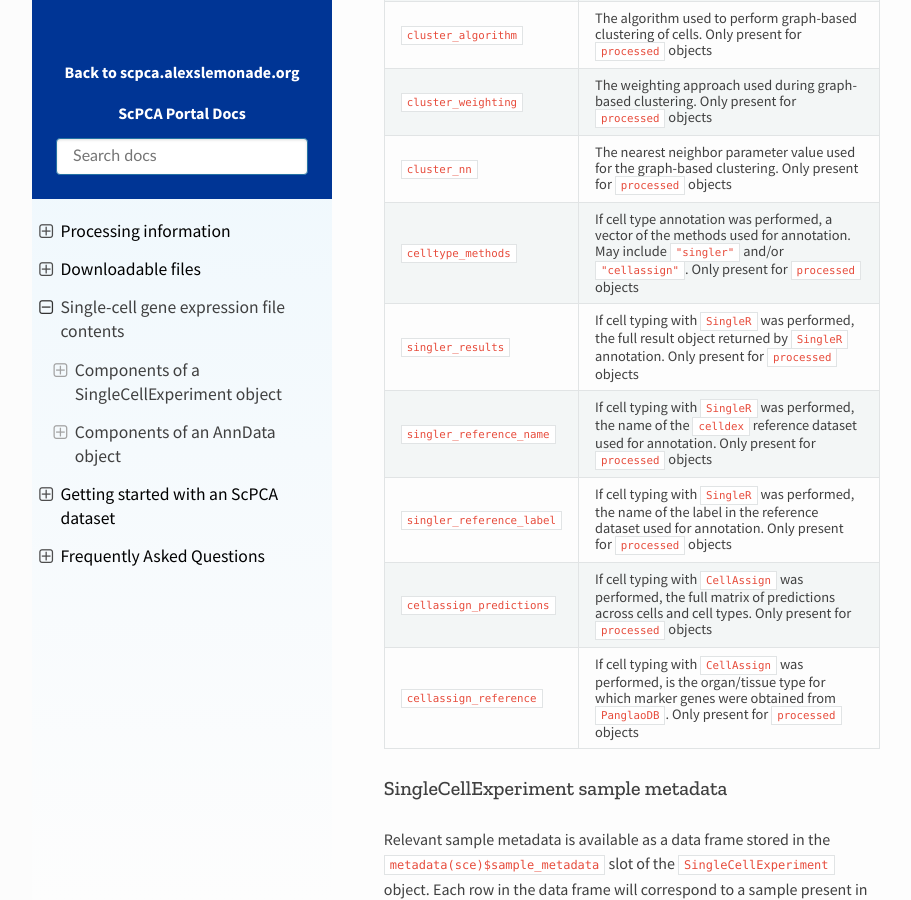
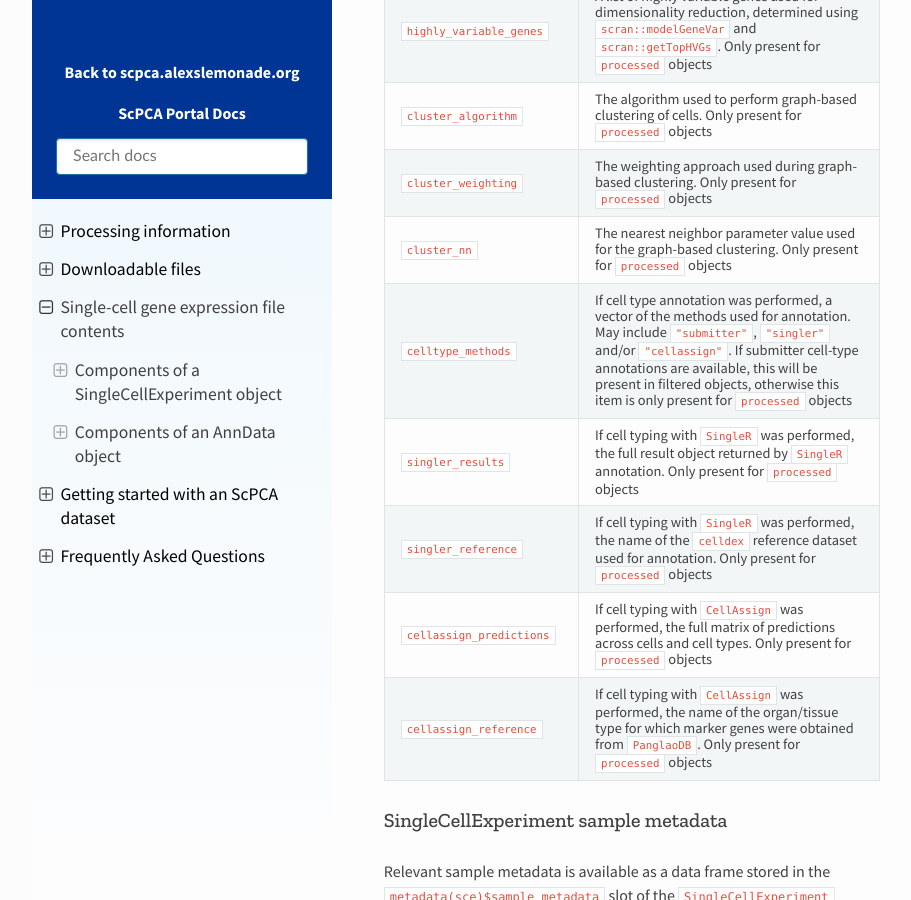
Before and after one commit to DongzeHE/scpca-docs, a Sphinx documentation site: the page built from docs/sce_file_contents.md, in a window 1280 px wide and 900 px high, scrolled down 5692 px. Shown: the whole window, without its empty margins (158-1069 px from the left). Built offline with Sphinx 7.4.7 and the Read the Docs theme 2.0.0, drawn with Linux system fonts in a browser that asks for light colours; some of the changed text lies outside the part shown.

Commit message:
make sure sce contents are synced with cell type annotations

```diff
--- a/docs/sce_file_contents.md
+++ b/docs/sce_file_contents.md
@@ -51,6 +51,7 @@
 | `subsets_mito_detected` | Number of mitochondrial genes detected                                                                                                                                                        |
 | `subsets_mito_percent`  | Percent of all UMI counts assigned to mitochondrial genes                                                                                                                                     |
 | `total`                 | Total UMI count for RNA-seq data and any alternative experiments (i.e., ADT data from CITE-seq)                                                                                                             |
+| `submitter_annotation` | If available, cell type annotations obtained from the submitter. Cells that are not classified by the submitter are labeled as "Unclassified cell" |
 
 The following additional per-cell data columns are included in both the `filtered` and `processed` objects.
 These columns include metrics calculated by [`miQC`](https://bioconductor.org/packages/release/bioc/html/miQC.html), a package that jointly models proportion of reads belonging to mitochondrial genes and number of unique genes detected to predict low-quality cells.
@@ -63,6 +64,7 @@
 | `miQC_pass`             | Indicates whether the cell passed the default miQC filtering. `TRUE` is assigned to cells with a low probability of being compromised (`prob_compromised` < 0.75) or [sufficiently low mitochondrial content](https://bioconductor.org/packages/release/bioc/vignettes/miQC/inst/doc/miQC.html#preventing-exclusion-of-low-mito-cells)  |
 | `scpca_filter` | Labels cells as either `Keep` or `Remove` based on filtering criteria (`prob_compromised` < 0.75 and number of unique genes detected > 200) |
 | `adt_scpca_filter` | If CITE-seq was performed, labels cells as either `Keep` or `Remove` based on ADT filtering criteria (`discard = TRUE` as determined by [`DropletUtils::CleanTagCounts()`](https://rdrr.io/github/MarioniLab/DropletUtils/man/cleanTagCounts.html)) |
+
 
 The `processed` object has one additional `colData` column reflecting cluster assignments.
 Further, if cell type annotation was performed, there will be additional columns representing annotation results in the `processed` object's `colData`, as described in the {ref}`cell type annotation processing section <processing_information:Cell type annotation>`.
@@ -130,12 +132,11 @@
 | `cluster_algorithm` | The algorithm used to perform graph-based clustering of cells. Only present for `processed` objects |
 | `cluster_weighting` | The weighting approach used during graph-based clustering. Only present for `processed` objects |
 | `cluster_nn`        | The nearest neighbor parameter value used for the graph-based clustering. Only present for `processed` objects |
-| `celltype_methods` | If cell type annotation was performed, a vector of the methods used for annotation. May include `"singler"` and/or `"cellassign"`. Only present for `processed` objects |
+| `celltype_methods` | If cell type annotation was performed, a vector of the methods used for annotation. May include `"submitter"`, `"singler"` and/or `"cellassign"`. If submitter cell-type annotations are available, this will be present in filtered objects, otherwise this item is only present for `processed` objects |
 | `singler_results` | If cell typing with `SingleR` was performed, the full result object returned by `SingleR` annotation. Only present for `processed` objects |
-| `singler_reference_name` | If cell typing with `SingleR` was performed, the name of the [`celldex`](http://bioconductor.org/packages/release/data/experiment/html/celldex.html) reference dataset used for annotation. Only present for `processed` objects |
-| `singler_reference_label` | If cell typing with `SingleR` was performed, the name of the label in the reference dataset used for annotation. Only present for `processed` objects |
+| `singler_reference` | If cell typing with `SingleR` was performed, the name of the [`celldex`](http://bioconductor.org/packages/release/data/experiment/html/celldex.html) reference dataset used for annotation. Only present for `processed` objects |
 | `cellassign_predictions` | If cell typing with `CellAssign` was performed, the full matrix of predictions across cells and cell types. Only present for `processed` objects |
-| `cellassign_reference` | If cell typing with `CellAssign` was performed, is the organ/tissue type for which marker genes were obtained from `PanglaoDB`. Only present for `processed` objects |
+| `cellassign_reference` | If cell typing with `CellAssign` was performed, the name of the organ/tissue type for which marker genes were obtained from `PanglaoDB`. Only present for `processed` objects |
 
 ### SingleCellExperiment sample metadata
 
```
